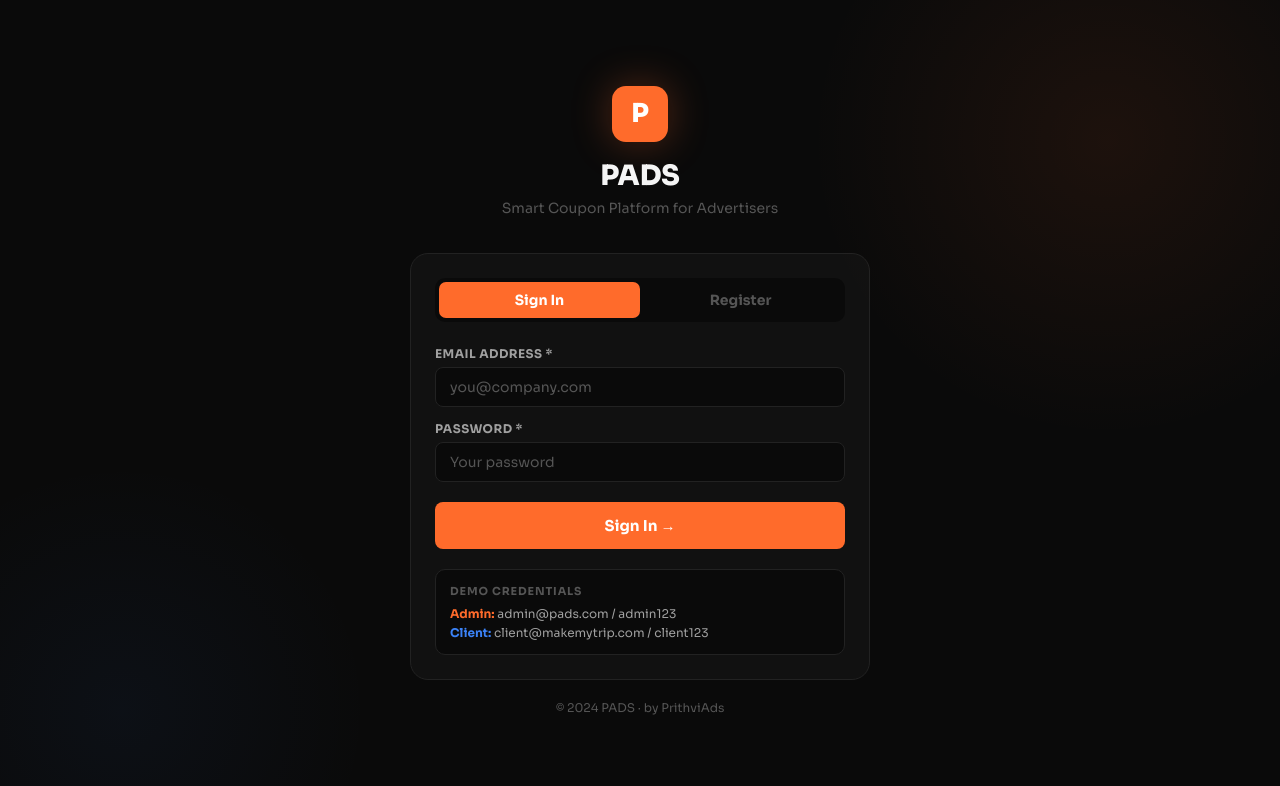
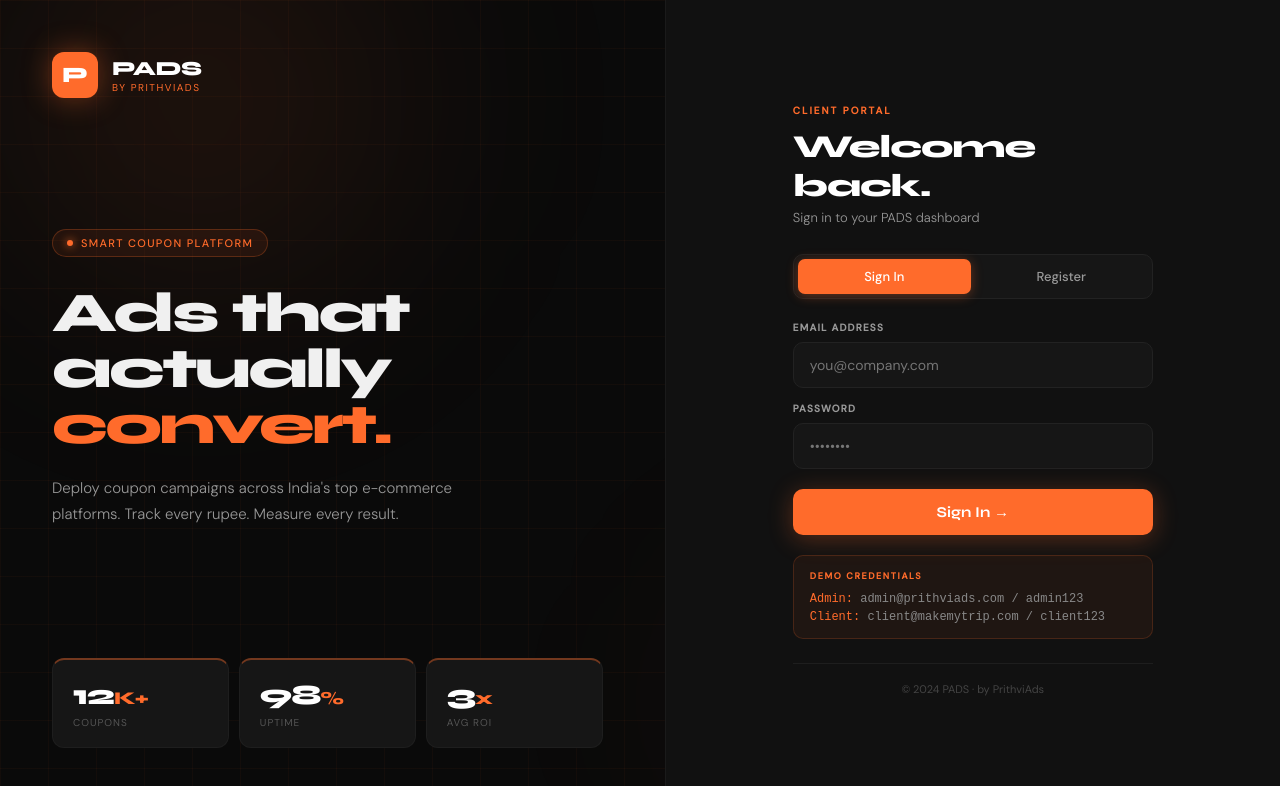
Before and after one commit to PRITHVIADS/prithviads, a Next.js app: page /login in a window 1280 px wide. Shown: the top 786 px of the page. Built offline with nearby package versions, Linux system fonts and the light colour scheme.

Commit message:
feat: new PADS login page design

```diff
--- a/src/app/login/page.js
+++ b/src/app/login/page.js
@@ -2,13 +2,12 @@
 import { useState } from 'react'
 import { useRouter } from 'next/navigation'
 import { api, saveToken, saveUser } from '@/lib/api'
-import { Spinner } from '@/components/ui'
 
 const VERTICALS = ['Travel', 'Education', 'E-commerce', 'Automobile']
 
 export default function LoginPage() {
   const router = useRouter()
-  const [mode, setMode] = useState('login') // login | register
+  const [mode, setMode] = useState('login')
   const [loading, setLoading] = useState(false)
   const [error, setError] = useState('')
   const [form, setForm] = useState({ name: '', email: '', password: '', companyName: '', phone: '', website: '', vertical: '' })
@@ -35,121 +34,121 @@ export default function LoginPage() {
     }
   }
 
+  const S = {
+    page: { minHeight: '100vh', display: 'flex', background: '#0A0A0A', fontFamily: 'DM Sans, sans-serif', overflow: 'hidden', position: 'relative' },
+    grid: { position: 'fixed', inset: 0, backgroundImage: 'linear-gradient(rgba(255,107,43,0.04) 1px, transparent 1px), linear-gradient(90deg, rgba(255,107,43,0.04) 1px, transparent 1px)', backgroundSize: '48px 48px', zIndex: 0 },
+    orb1: { position: 'fixed', width: 600, height: 600, borderRadius: '50%', background: 'radial-gradient(circle, rgba(255,107,43,0.12), transparent 70%)', filter: 'blur(100px)', top: -200, left: -100, zIndex: 0 },
+    orb2: { position: 'fixed', width: 400, height: 400, borderRadius: '50%', background: 'radial-gradient(circle, rgba(255,107,43,0.07), transparent 70%)', filter: 'blur(100px)', bottom: -100, right: '20%', zIndex: 0 },
+    left: { position: 'relative', zIndex: 1, width: '52%', display: 'flex', flexDirection: 'column', justifyContent: 'space-between', padding: 52, borderRight: '1px solid #1A1A1A', overflow: 'hidden' },
+    right: { position: 'relative', zIndex: 1, width: '48%', display: 'flex', alignItems: 'center', justifyContent: 'center', padding: '52px 48px', background: '#111111' },
+    logo: { width: 46, height: 46, background: '#FF6B2B', borderRadius: 12, display: 'flex', alignItems: 'center', justifyContent: 'center', fontFamily: 'Syne, sans-serif', fontWeight: 800, fontSize: 22, color: '#fff', boxShadow: '0 0 30px rgba(255,107,43,0.4)' },
+    h1: { fontFamily: 'Syne, sans-serif', fontWeight: 800, fontSize: 56, lineHeight: 1.0, color: '#F0F0F0', letterSpacing: -2.5, marginBottom: 22 },
+    pill: { display: 'inline-flex', alignItems: 'center', gap: 8, background: 'rgba(255,107,43,0.08)', border: '1px solid rgba(255,107,43,0.25)', borderRadius: 100, padding: '6px 14px', fontSize: 11, color: '#FF6B2B', letterSpacing: '0.12em', textTransform: 'uppercase', fontWeight: 500, marginBottom: 28 },
+    statCard: { flex: 1, padding: '18px 20px', border: '1px solid #1E1E1E', borderRadius: 12, marginRight: 10, background: '#161616', borderTop: '2px solid rgba(255,107,43,0.4)' },
+    input: { width: '100%', background: '#161616', border: '1px solid #222', borderRadius: 10, padding: '13px 16px', fontFamily: 'DM Sans, sans-serif', fontSize: 14, color: '#F0F0F0', outline: 'none' },
+    btn: { width: '100%', padding: 14, background: '#FF6B2B', color: '#fff', border: 'none', borderRadius: 10, fontFamily: 'Syne, sans-serif', fontSize: 15, fontWeight: 700, cursor: 'pointer', marginTop: 6, boxShadow: '0 4px 24px rgba(255,107,43,0.3)' },
+    tab: (on) => ({ flex: 1, padding: 9, border: 'none', borderRadius: 7, fontFamily: 'DM Sans, sans-serif', fontSize: 13, fontWeight: 500, cursor: 'pointer', background: on ? '#FF6B2B' : 'transparent', color: on ? '#fff' : '#999', boxShadow: on ? '0 2px 12px rgba(255,107,43,0.35)' : 'none' }),
+    label: { display: 'block', fontSize: 10, fontWeight: 700, color: '#999', letterSpacing: '0.12em', textTransform: 'uppercase', marginBottom: 8 },
+    demo: { marginTop: 20, background: 'rgba(255,107,43,0.06)', border: '1px solid rgba(255,107,43,0.18)', borderRadius: 10, padding: '14px 16px' },
+  }
+
   return (
-    <div style={{
-      minHeight: '100vh', background: 'var(--dark)',
-      display: 'flex', alignItems: 'center', justifyContent: 'center',
-      padding: 16, position: 'relative', overflow: 'hidden',
-    }}>
-      {/* Background effects */}
-      <div style={{ position: 'absolute', top: '-20%', right: '-10%', width: 600, height: 600, background: 'radial-gradient(circle, rgba(255,107,43,0.08) 0%, transparent 70%)', pointerEvents: 'none' }} />
-      <div style={{ position: 'absolute', bottom: '-20%', left: '-10%', width: 500, height: 500, background: 'radial-gradient(circle, rgba(59,130,246,0.05) 0%, transparent 70%)', pointerEvents: 'none' }} />
+    <div style={S.page}>
+      <style>{'@import url(https://fonts.googleapis.com/css2?family=Syne:wght@400;700;800&family=DM+Sans:wght@300;400;500&display=swap);'}</style>
+      <div style={S.grid} />
+      <div style={S.orb1} />
+      <div style={S.orb2} />
 
-      <div style={{ width: '100%', maxWidth: 460, animation: 'fadeIn 0.4s ease' }}>
-        {/* Header */}
-        <div style={{ textAlign: 'center', marginBottom: 36 }}>
-          <div style={{
-            width: 56, height: 56, background: 'var(--brand)', borderRadius: 14,
-            display: 'flex', alignItems: 'center', justifyContent: 'center',
-            fontWeight: 900, fontSize: 26, color: '#fff', margin: '0 auto 16px',
-            boxShadow: '0 0 40px rgba(255,107,43,0.3)',
-          }}>P</div>
-          <h1 style={{ fontSize: 28, fontWeight: 900, marginBottom: 6 }}>PADS</h1>
-          <p style={{ color: 'var(--text-muted)', fontSize: 14 }}>Smart Coupon Platform for Advertisers</p>
+      {/* LEFT PANEL */}
+      <div style={S.left}>
+        {/* Brand */}
+        <div style={{ display: 'flex', alignItems: 'center', gap: 14, position: 'relative', zIndex: 2 }}>
+          <div style={S.logo}>P</div>
+          <div>
+            <div style={{ fontFamily: 'Syne, sans-serif', fontWeight: 800, fontSize: 20, color: '#fff', letterSpacing: -0.5 }}>PADS</div>
+            <div style={{ fontSize: 10, color: '#FF6B2B', letterSpacing: '0.15em', textTransform: 'uppercase' }}>by PrithviAds</div>
+          </div>
         </div>
 
-        {/* Card */}
-        <div className="card" style={{ borderRadius: 18 }}>
-          {/* Mode toggle */}
-          <div style={{ display: 'flex', background: 'var(--dark)', borderRadius: 10, padding: 4, marginBottom: 24 }}>
-            {['login', 'register'].map(m => (
-              <button key={m} onClick={() => { setMode(m); setError('') }} style={{
-                flex: 1, padding: '9px 0', borderRadius: 7, border: 'none',
-                background: mode === m ? 'var(--brand)' : 'transparent',
-                color: mode === m ? '#fff' : 'var(--text-muted)',
-                fontWeight: 700, fontSize: 14, cursor: 'pointer', transition: 'all 0.2s',
-                textTransform: 'capitalize',
-              }}>{m === 'login' ? 'Sign In' : 'Register'}</button>
-            ))}
+        {/* Hero */}
+        <div style={{ position: 'relative', zIndex: 2 }}>
+          <div style={S.pill}>
+            <span style={{ width: 6, height: 6, background: '#FF6B2B', borderRadius: '50%', boxShadow: '0 0 8px #FF6B2B', display: 'inline-block' }} />
+            Smart Coupon Platform
+          </div>
+          <div style={S.h1}>
+            Ads that<br />actually<br /><span style={{ color: '#FF6B2B' }}>convert.</span>
+          </div>
+          <p style={{ fontSize: 15, color: '#999', lineHeight: 1.75, maxWidth: 400, fontWeight: 300 }}>
+            Deploy coupon campaigns across India's top e-commerce platforms. Track every rupee. Measure every result.
+          </p>
+        </div>
+
+        {/* Stats */}
+        <div style={{ display: 'flex', position: 'relative', zIndex: 2 }}>
+          {[['12K+', 'Coupons'], ['98%', 'Uptime'], ['3x', 'Avg ROI']].map(([v, l]) => (
+            <div key={l} style={S.statCard}>
+              <div style={{ fontFamily: 'Syne, sans-serif', fontSize: 28, fontWeight: 800, color: '#fff', letterSpacing: -1 }}>
+                {v.replace(/[K+%x]/g, '')}<span style={{ color: '#FF6B2B', fontSize: 18 }}>{v.match(/[K+%x]+/)?.[0]}</span>
+              </div>
+              <div style={{ fontSize: 10, color: '#555', textTransform: 'uppercase', letterSpacing: '0.1em', marginTop: 4 }}>{l}</div>
+            </div>
+          ))}
+        </div>
+      </div>
+
+      {/* RIGHT PANEL */}
+      <div style={S.right}>
+        <div style={{ width: '100%', maxWidth: 360 }}>
+          <div style={{ fontSize: 10, color: '#FF6B2B', letterSpacing: '0.2em', textTransform: 'uppercase', fontWeight: 700, marginBottom: 10 }}>Client Portal</div>
+          <div style={{ fontFamily: 'Syne, sans-serif', fontSize: 32, fontWeight: 800, color: '#fff', letterSpacing: -1, marginBottom: 4 }}>Welcome<br />back.</div>
+          <div style={{ fontSize: 13, color: '#999', marginBottom: 28, fontWeight: 300 }}>Sign in to your PADS dashboard</div>
+
+          <div style={{ display: 'flex', gap: 4, background: '#161616', border: '1px solid #222', borderRadius: 10, padding: 4, marginBottom: 22 }}>
+            <button style={S.tab(mode==='login')} onClick={() => setMode('login')}>Sign In</button>
+            <button style={S.tab(mode==='register')} onClick={() => setMode('register')}>Register</button>
           </div>
 
           <form onSubmit={handleSubmit}>
             {mode === 'register' && (
               <>
-                <div style={{ display: 'grid', gridTemplateColumns: '1fr 1fr', gap: 12 }}>
-                  <div style={{ marginBottom: 14 }}>
-                    <label style={labelStyle}>Full Name *</label>
-                    <input className="input" value={form.name} onChange={f('name')} placeholder="Your name" required />
-                  </div>
-                  <div style={{ marginBottom: 14 }}>
-                    <label style={labelStyle}>Company Name *</label>
-                    <input className="input" value={form.companyName} onChange={f('companyName')} placeholder="Brand / Agency name" required />
-                  </div>
-                </div>
-                <div style={{ display: 'grid', gridTemplateColumns: '1fr 1fr', gap: 12 }}>
-                  <div style={{ marginBottom: 14 }}>
-                    <label style={labelStyle}>Phone</label>
-                    <input className="input" value={form.phone} onChange={f('phone')} placeholder="+91 98765 43210" />
-                  </div>
-                  <div style={{ marginBottom: 14 }}>
-                    <label style={labelStyle}>Vertical</label>
-                    <select className="input" value={form.vertical} onChange={f('vertical')}>
-                      <option value="">Select vertical</option>
-                      {VERTICALS.map(v => <option key={v} value={v}>{v}</option>)}
-                    </select>
-                  </div>
+                <div style={{ marginBottom: 14 }}>
+                  <label style={S.label}>Full Name</label>
+                  <input style={S.input} placeholder="Your name" value={form.name} onChange={f('name')} required />
                 </div>
                 <div style={{ marginBottom: 14 }}>
-                  <label style={labelStyle}>Website</label>
-                  <input className="input" value={form.website} onChange={f('website')} placeholder="yourwebsite.com" />
+                  <label style={S.label}>Company Name</label>
+                  <input style={S.input} placeholder="Your company" value={form.companyName} onChange={f('companyName')} />
                 </div>
               </>
             )}
-
             <div style={{ marginBottom: 14 }}>
-              <label style={labelStyle}>Email Address *</label>
-              <input className="input" type="email" value={form.email} onChange={f('email')} placeholder="you@company.com" required />
+              <label style={S.label}>Email Address</label>
+              <input style={S.input} type="email" placeholder="you@company.com" value={form.email} onChange={f('email')} required />
             </div>
-            <div style={{ marginBottom: 20 }}>
-              <label style={labelStyle}>Password *</label>
-              <input className="input" type="password" value={form.password} onChange={f('password')} placeholder={mode === 'register' ? 'Min. 6 characters' : 'Your password'} required minLength={mode === 'register' ? 6 : 1} />
+            <div style={{ marginBottom: 14 }}>
+              <label style={S.label}>Password</label>
+              <input style={S.input} type="password" placeholder="••••••••" value={form.password} onChange={f('password')} required />
             </div>
 
-            {error && (
-              <div style={{ background: '#450a0a', border: '1px solid var(--error)', borderRadius: 8, padding: '10px 14px', marginBottom: 16, color: '#fca5a5', fontSize: 13 }}>
-                {error}
-              </div>
-            )}
+            {error && <div style={{ color: '#FF6B2B', fontSize: 13, marginBottom: 12, padding: '10px 14px', background: 'rgba(255,107,43,0.08)', borderRadius: 8 }}>{error}</div>}
 
-            <button type="submit" className="btn btn-primary btn-full btn-lg" disabled={loading}>
-              {loading ? <Spinner size={18} color="#fff" /> : mode === 'login' ? 'Sign In →' : 'Create Account →'}
+            <button style={S.btn} type="submit" disabled={loading}>
+              {loading ? 'Signing in...' : mode === 'login' ? 'Sign In →' : 'Create Account →'}
             </button>
           </form>
 
-          {mode === 'login' && (
-            <div style={{ marginTop: 20, padding: 14, background: 'var(--dark)', borderRadius: 10, border: '1px solid var(--dark-border)' }}>
-              <div style={{ fontSize: 11, color: 'var(--text-muted)', fontWeight: 700, textTransform: 'uppercase', letterSpacing: '0.08em', marginBottom: 8 }}>Demo Credentials</div>
-              <div style={{ display: 'flex', flexDirection: 'column', gap: 4 }}>
-                <div style={{ fontSize: 12, color: 'var(--text-secondary)' }}>
-                  <span style={{ color: 'var(--brand)', fontWeight: 700 }}>Admin:</span> admin@pads.com / admin123
-                </div>
-                <div style={{ fontSize: 12, color: 'var(--text-secondary)' }}>
-                  <span style={{ color: 'var(--info)', fontWeight: 700 }}>Client:</span> client@makemytrip.com / client123
-                </div>
-              </div>
-            </div>
-          )}
+          <div style={S.demo}>
+            <div style={{ fontSize: 9, fontWeight: 700, color: '#FF6B2B', textTransform: 'uppercase', letterSpacing: '0.18em', marginBottom: 10 }}>Demo Credentials</div>
+            <div style={{ fontSize: 12, color: '#888', marginBottom: 4, fontFamily: 'monospace' }}><span style={{ color: '#FF6B2B' }}>Admin:</span> admin@prithviads.com / admin123</div>
+            <div style={{ fontSize: 12, color: '#888', fontFamily: 'monospace' }}><span style={{ color: '#FF6B2B' }}>Client:</span> client@makemytrip.com / client123</div>
+          </div>
+
+          <div style={{ marginTop: 24, fontSize: 11, color: '#444', textAlign: 'center', borderTop: '1px solid #1E1E1E', paddingTop: 18 }}>
+            © 2024 PADS · by PrithviAds
+          </div>
         </div>
-
-        <p style={{ textAlign: 'center', color: 'var(--text-muted)', fontSize: 12, marginTop: 20 }}>
-          © 2024 PADS · by PrithviAds
-        </p>
       </div>
     </div>
   )
 }
-
-const labelStyle = {
-  display: 'block', color: 'var(--text-secondary)', fontSize: 12,
-  fontWeight: 700, marginBottom: 6, letterSpacing: '0.04em', textTransform: 'uppercase',
-}
```
